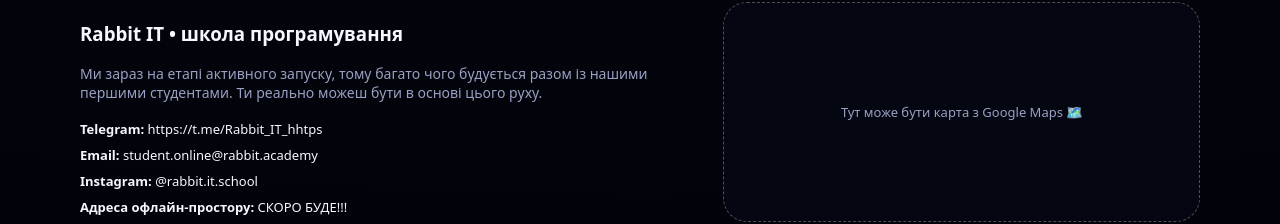
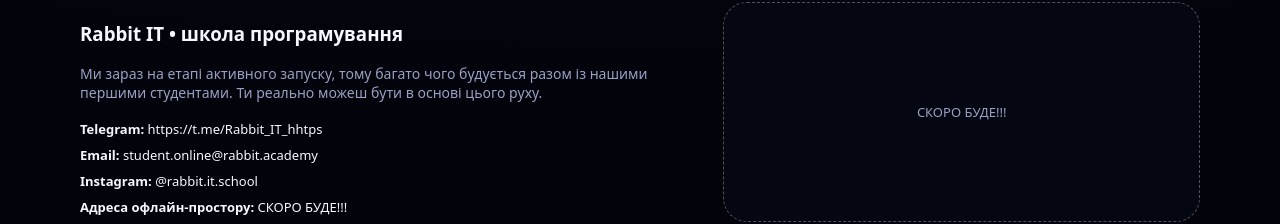
Before and after one commit to ALTSETING/RabbitIT, a plain HTML site: page index.html in a window 1280 px wide. Shown: the part 4276-4500 px from the top of the page. Drawn offline with Linux system fonts and the light colour scheme.

Commit message:
Update index.html

```diff
--- a/index.html
+++ b/index.html
@@ -587,7 +587,7 @@
 
         <div class="contacts-map reveal">
           <div class="map-placeholder">
-            <span>Тут може бути карта з Google Maps 🗺️</span>
+            <span> СКОРО БУДЕ!!!</span>
           </div>
         </div>
       </div>
```
